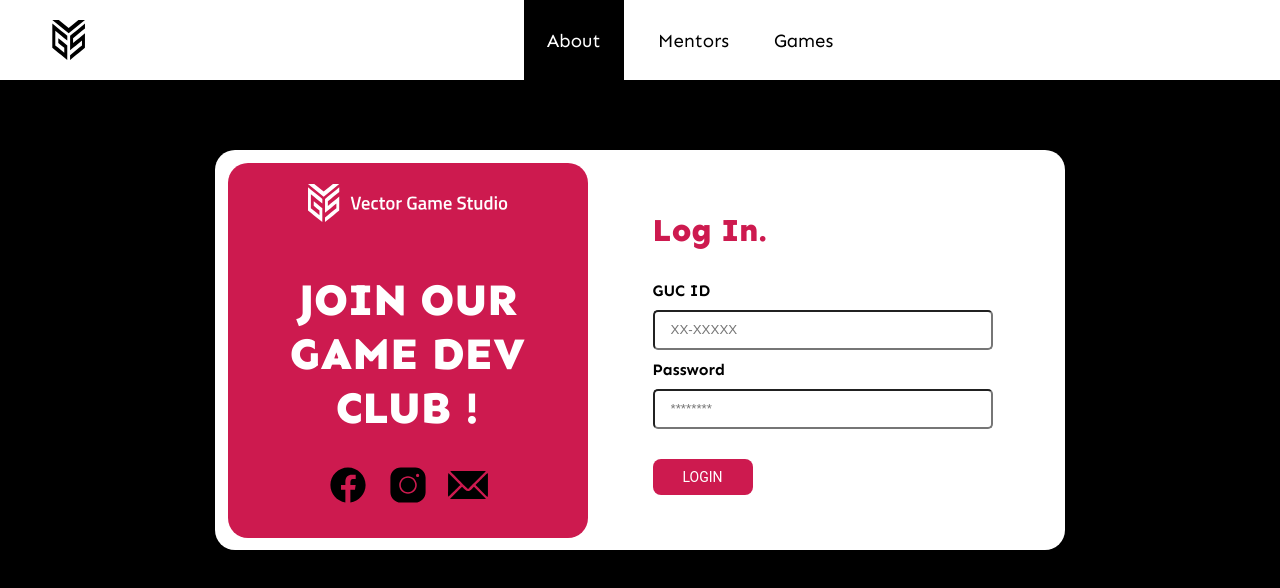
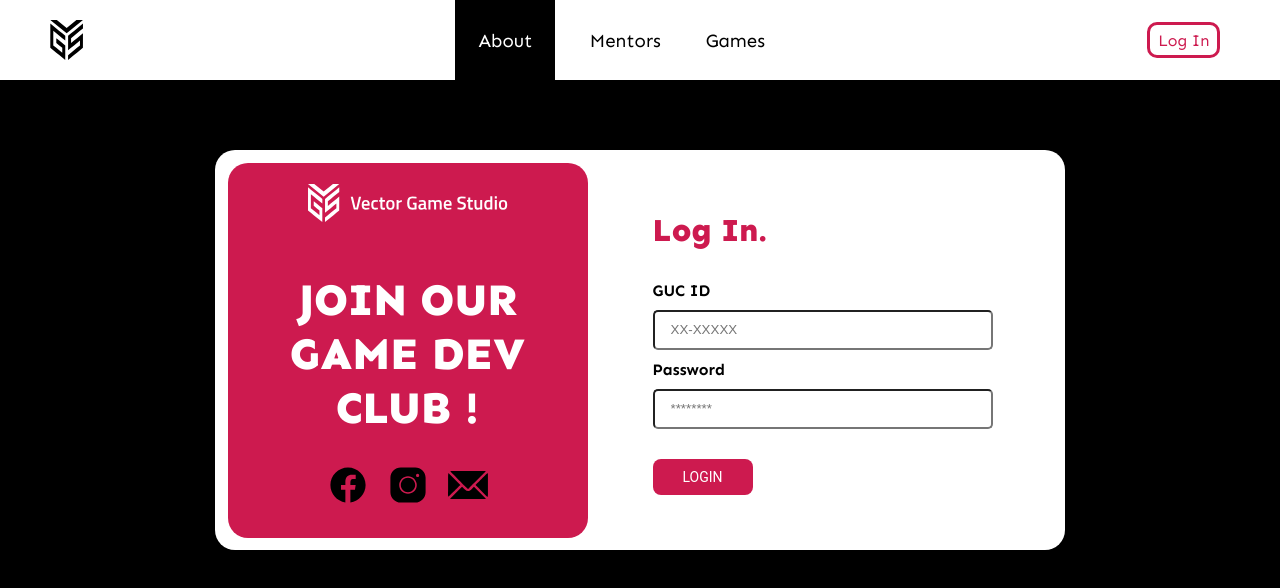
Before and after one commit to 0J33/VGS-Frontend, a React (Create React App) app: page /login in a window 1280 px wide. Shown: the top 588 px of the page. Built offline with nearby package versions, Linux system fonts and the light colour scheme.

Commit message:
login-button, admin backend ✅

```diff
--- a/src/components/Navbar2.jsx
+++ b/src/components/Navbar2.jsx
@@ -1,11 +1,30 @@
-import { useState } from "react";
+import { useState, useEffect } from "react";
 import "../css/navbar.css";
+import { useNavigate } from "react-router-dom";
 
 export default function Navbar2({ showCms }) {
     const [activePage, setActivePage] = useState(0);
+    const [loggedIn, setLoggedIn] = useState(false);
+
+    const navigate = useNavigate();
+
+    function getCookie() {
+        var cookies = document.cookie.split(';');
+        for (let i = 0; i < cookies.length; i++) {
+            if(cookies.at(i).includes("sessionId")) {
+                setLoggedIn(true);
+                return;
+            }
+        }
+        navigate("/login");
+    }
+
+    useEffect(() => {
+        getCookie();
+    }, []);
 
     return (
-        <div className="navbar">
+        <div className={loggedIn ? "navbar" : "navbar-login"}>
             <svg className="vgs-icon" id="Layer_1" data-name="Layer 1" xmlns="http://www.w3.org/2000/svg" viewBox="0 0 522.75 640"><polyline points="522.75 57.38 475.26 96.42 427.77 135.47 380.27 174.18 332.78 213.22 284.95 252.26 284.95 329.68 284.95 407.43 284.61 484.84 332.11 445.79 379.94 407.09 427.43 368.04 474.92 329 474.92 406.41 427.09 445.45 379.6 484.5 332.11 523.54 284.61 562.59 284.27 640 331.77 600.96 379.6 561.91 427.09 523.2 474.58 484.16 522.07 445.11 522.41 367.7 522.41 289.95 522.75 212.54 474.92 251.59 427.43 290.29 379.94 329.34 332.44 368.38 332.44 290.97 380.27 251.93 427.77 212.88 475.26 173.84 522.75 134.79 522.75 57.38"/><polygon points="522.75 0 262.22 213.9 0 0 104.48 0 261.88 128.34 418.27 0 522.75 0"/><polyline points="239.84 252.26 192 213.22 144.17 174.18 96.34 135.47 48.51 96.42 0.68 57.38 0.34 135.13 0.34 212.54 0 289.95 0 367.7 0 445.11 47.83 484.16 95.66 523.2 143.49 561.91 191.32 600.96 239.16 640 239.5 562.59 239.5 484.84 239.84 407.43 191.66 368.38 143.83 329.34 96 290.29 96 368.04 143.83 407.09 191.66 445.79 191.66 523.54 143.49 484.5 95.66 445.45 47.83 406.41 48.17 329 48.17 251.59 48.51 173.84 96.34 212.88 144.17 251.93 192 290.97 239.84 329.68 239.84 252.26"/></svg>
             <div className="nav-items">
                 <a className="nav-item-anchor" href="#About" onClick={() => setActivePage(0)}>
@@ -33,6 +52,13 @@ export default function Navbar2({ showCms }) {
                     </div>
                 </a>
             </div>
+            {
+                !loggedIn && (
+                    <div className="login-button" onClick={() => navigate("/login")}>
+                        <p className="login-text">log in</p>
+                    </div>
+                )
+            }
         </div>
     )
 }
--- a/src/css/admin-page.css
+++ b/src/css/admin-page.css
@@ -40,7 +40,7 @@ h3 {
 
 .form-wrapper {
     width: 800px;
-    height: 550px;
+    height: 580px;
     background-color: #ffffff;
     border-radius: 20px;
     display: flex;
@@ -55,6 +55,14 @@ h3 {
     align-items: flex-start;
     justify-content: flex-start;
     gap: 20px;
+}
+
+.upload-button-wrapper {
+  display: flex;
+  flex-direction: row;
+  align-items: center;
+  justify-content: center;
+  gap: 20px;
 }
 
 .btn{
--- a/src/css/navbar.css
+++ b/src/css/navbar.css
@@ -6,6 +6,19 @@
     background-color: white;
     align-items: center;
     justify-content: flex-start;
+    position:fixed;
+    top: 0px;
+    overflow: hidden;
+}
+
+.navbar-login {
+    width: 100%;
+    height:80px;
+    display: flex;
+    flex-direction: row;
+    background-color: white;
+    align-items: center;
+    justify-content: space-between;
     position:fixed;
     top: 0px;
     overflow: hidden;
@@ -71,3 +84,32 @@
     font-weight: 400;
     color: white;
 }
+
+.login-button {
+    margin-right: 60px;
+    width: 80px;
+    height: 30px;
+    border: 3px solid #cd1a4f;
+    border-radius: 10px;
+    display: flex;
+    align-items: center;
+    justify-content: center;
+    text-transform: capitalize;
+    font-family: 'sen';
+    color:#cd1a4f;
+}
+
+.login-button:hover {
+    margin-right: 60px;
+    width: 80px;
+    height: 30px;
+    border: 3px solid #cd1a4f;
+    border-radius: 10px;
+    display: flex;
+    align-items: center;
+    justify-content: center;
+    text-transform: capitalize;
+    font-family: 'sen';
+    color:#cd1a4f;
+    cursor: pointer;
+}
--- a/src/pages/AdminPage.js
+++ b/src/pages/AdminPage.js
@@ -23,10 +23,12 @@ AWS.config.update({
 });
 
 const adminApiEndpoint = "https://vgs-production.up.railway.app/api/profiles/admin";
+const addResourceApiEndpoint = "https://vgs-production.up.railway.app/api/resources";
 
 export default function AdminPage() {
     const [showProgress, setShowProgress] = useState(false);
     const [progress, setProgress] = useState(0);
+
     const [selectedFile, setSelectedFile] = useState(null);
     const [selectedFileName, setSelectedFileName] = useState("");
 
@@ -82,8 +84,23 @@ export default function AdminPage() {
         setSelectedFileType(e.target.value);
     }
 
+    function formatResourceName(fileName) {
+        const fileNameArray = fileName.split(" ");
+        if (fileNameArray.length == 0) {
+            return fileName;
+        }
+        var formattedFileName = "";
+        for (let i = 0; i < fileNameArray.length; i++) {
+            if (i == fileNameArray.length-1) {
+                formattedFileName += fileNameArray.at(i);
+                break;
+            }
+            formattedFileName += fileNameArray.at(i)+"+";
+        }
+        return formattedFileName;
+    }
+
     function handleUpload(file) {
-        console.log(committee);
         if (file == null) {
             setError(true);
             setErrorMessage("Please Choose a file to be uploaded");
@@ -94,12 +111,21 @@ export default function AdminPage() {
             setErrorMessage("Please Provide a name for the resource");
             return;
         }
+        const formattedFileName = formatResourceName(selectedFileName);
+        const fullS3ResourceLink = "https://vgs-website-resources.s3.amazonaws.com/static/" + formattedFileName;
+        const data = {
+            "committee": committee,
+            "resource_type": selectedFileType,
+            "resource_name": resourceName,
+            "resource_link": fullS3ResourceLink
+        }
         const params = {
             Bucket: S3_BUCKET,
             Body: file,
             Key: file.name
         }
 
+        setProgress(0);
         setShowProgress(true);
 
         myBucket.putObject(params)
@@ -108,6 +134,7 @@ export default function AdminPage() {
             })
             .on('complete', (evt) => {
                 // send request to backend to add the resource link along with other info
+                axios.post(addResourceApiEndpoint, data);
             })
             .send((err) => {
                 if (err) {
@@ -136,11 +163,6 @@ export default function AdminPage() {
                 ) : (
                     <div className="form-wrapper">
                         <div className="form-body">
-                            {
-                                showProgress && (
-                                    <h3 className="text">upload progress : {progress}%</h3>
-                                )
-                            }
                             <label className="text-label">Committee Name</label>
                             <div className="select-wrapper">
                                 <label>
@@ -171,7 +193,14 @@ export default function AdminPage() {
                                 </div>
                                 <p className="text">{selectedFileName}</p>
                             </div>
-                            <button className="btn" onClick={() => handleUpload(selectedFile)}>upload</button>
+                            <div className="upload-button-wrapper">
+                                <button className="btn" onClick={() => handleUpload(selectedFile)}>upload</button>
+                                {
+                                    showProgress && (
+                                        <h3 className="text">upload progress : {progress}%</h3>
+                                    )
+                                }
+                            </div>
                         </div>
                     </div>
                 )
--- a/src/pages/HomePage.js
+++ b/src/pages/HomePage.js
@@ -37,6 +37,7 @@ export default function HomePage() {
     useEffect(() => {
         getCookie();
     }, []);
+
     return(
         <div>
             <a name="About">
--- a/src/pages/LoginPage.js
+++ b/src/pages/LoginPage.js
@@ -23,6 +23,7 @@ export default function LoginPage() {
         var cookies = document.cookie.split(';');
         for (let i = 0; i < cookies.length; i++) {
             if(cookies.at(i).includes("sessionId")) {
+                navigate("/");
                 return;
             }
         }
@@ -36,7 +37,7 @@ export default function LoginPage() {
         .then((response) => {
             if (response.status === 200) {
                 setCookies('sessionId', response.data.sessionId, {path: '/'});
-                navigate("/");
+                window.location.reload();
             } else {
                 setError(true);
                 setShowSpinner(false);
```
